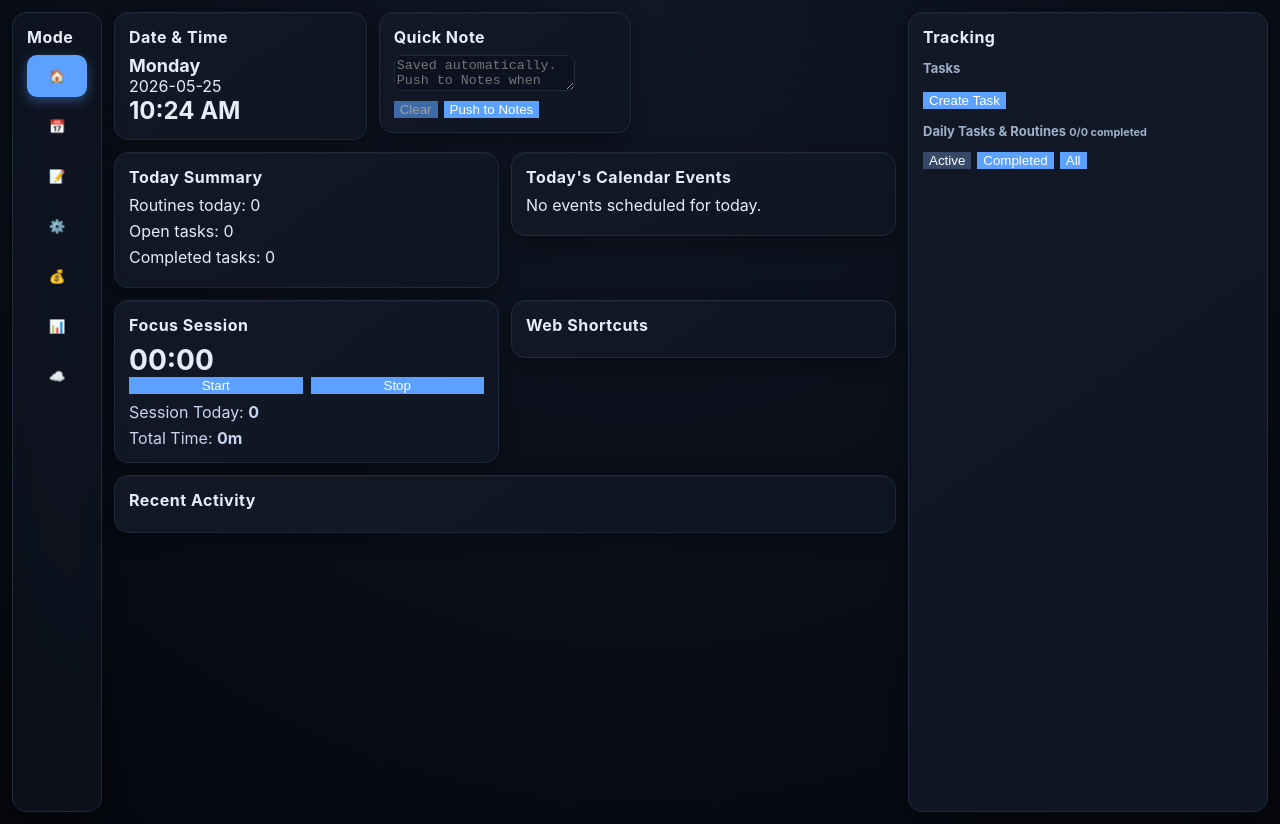
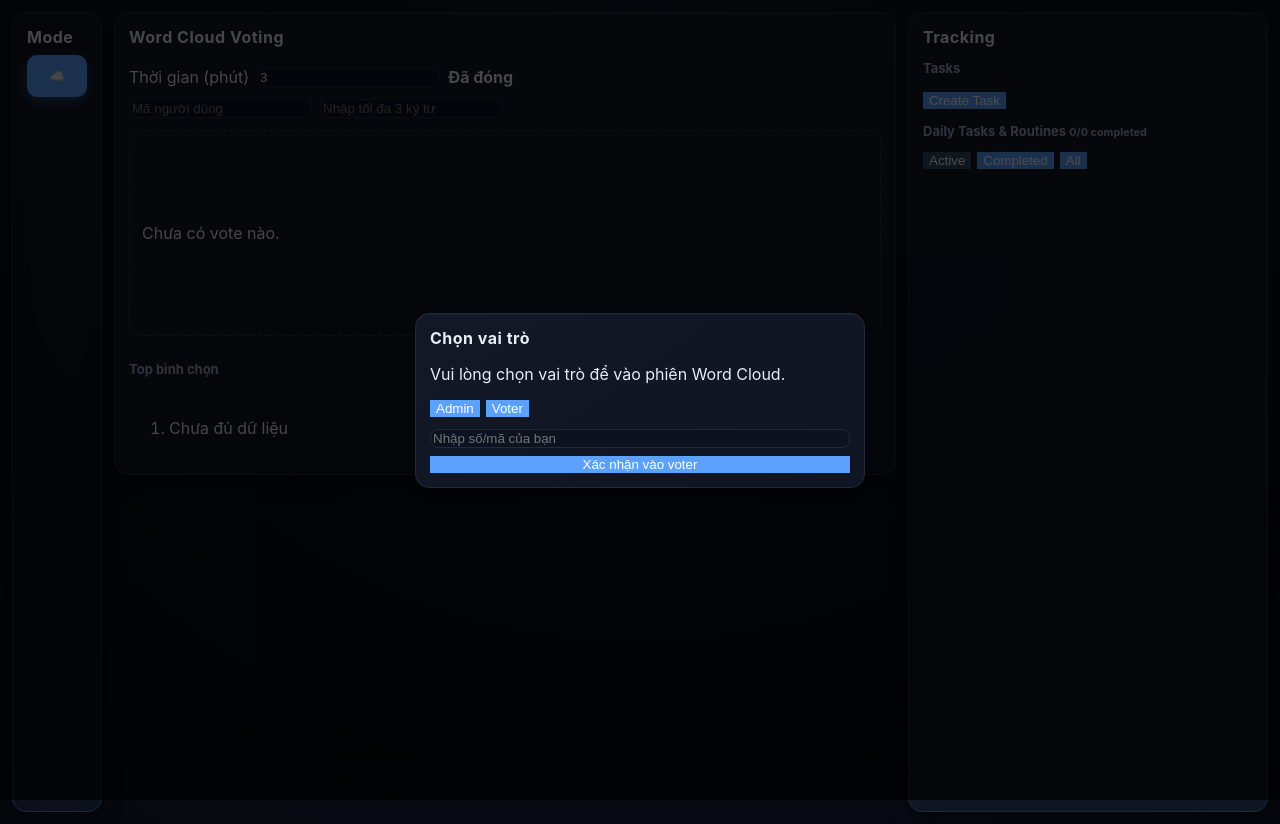
Before and after one commit to Minhmovtpt/I-can-do, a website with bundled scripts: page index.html in a window 1280 px wide. Built offline with nearby package versions, Linux system fonts and the light colour scheme; no server answers.

Commit message:
Add role-based word cloud voting interface

```diff
--- a/index.html
+++ b/index.html
@@ -12,18 +12,18 @@
       <aside class="sidebar card">
         <h2>Mode</h2>
         <nav class="sidebar-nav" id="sidebarNav">
-          <button class="nav-btn is-active" data-view="dashboard" title="Dashboard">🏠</button>
-          <button class="nav-btn" data-view="calendar" title="Calendar">📅</button>
-          <button class="nav-btn" data-view="notes" title="Notes">📝</button>
-          <button class="nav-btn" data-view="settings" title="Settings">⚙️</button>
-          <button class="nav-btn" data-view="finance" title="Finance">💰</button>
-          <button class="nav-btn" data-view="stats" title="Stats">📊</button>
-          <button class="nav-btn" data-view="word-cloud" title="Word Cloud">☁️</button>
+          <button class="nav-btn" data-view="dashboard" title="Dashboard" hidden>🏠</button>
+          <button class="nav-btn" data-view="calendar" title="Calendar" hidden>📅</button>
+          <button class="nav-btn" data-view="notes" title="Notes" hidden>📝</button>
+          <button class="nav-btn" data-view="settings" title="Settings" hidden>⚙️</button>
+          <button class="nav-btn" data-view="finance" title="Finance" hidden>💰</button>
+          <button class="nav-btn" data-view="stats" title="Stats" hidden>📊</button>
+          <button class="nav-btn is-active" data-view="word-cloud" title="Word Cloud">☁️</button>
         </nav>
       </aside>
 
       <main class="main-area">
-        <section class="main-view is-active" data-view="dashboard">
+        <section class="main-view" data-view="dashboard">
           <section class="card dashboard-card dashboard-compact" id="dateTimeCard">
             <h2>Date & Time</h2>
             <div class="date-time-day" id="currentDayOfWeek">-</div>
@@ -186,13 +186,14 @@
         </section>
 
 
-        <section class="main-view" data-view="word-cloud">
+        <section class="main-view is-active" data-view="word-cloud">
           <section class="card word-cloud">
             <h2>Word Cloud Voting</h2>
             <div class="word-cloud-controls">
               <label>Thời gian (phút)</label>
               <input type="number" id="wordCloudDurationInput" min="1" value="3" />
-              <button id="wordCloudStartBtn">Bắt đầu bình chọn</button>
+              <button id="wordCloudStartBtn">Bắt đầu/Cập nhật</button>
+              <button id="wordCloudStopBtn" class="btn-danger">Dừng</button>
               <strong id="wordCloudStatus">Đã đóng</strong>
             </div>
             <div class="word-cloud-controls">
@@ -323,5 +324,20 @@
     </div>
 
     <script type="module" src="./src/ui/ui.js"></script>
+    <div class="role-popup" id="wordCloudRolePopup">
+      <div class="role-popup-card card">
+        <h2>Chọn vai trò</h2>
+        <p>Vui lòng chọn vai trò để vào phiên Word Cloud.</p>
+        <div class="item-actions">
+          <button id="wordCloudSelectAdminBtn">Admin</button>
+          <button id="wordCloudSelectVoterBtn">Voter</button>
+        </div>
+        <div id="wordCloudVoterDeclareArea" hidden>
+          <input type="text" id="wordCloudDeclareVoterIdInput" placeholder="Nhập số/mã của bạn" />
+          <button id="wordCloudConfirmVoterBtn">Xác nhận vào voter</button>
+        </div>
+      </div>
+    </div>
+
   </body>
 </html>
--- a/src/modules/wordCloud.js
+++ b/src/modules/wordCloud.js
@@ -48,7 +48,25 @@ function renderWordCloud(container, votesMap) {
 }
 
 export function initWordCloud(elements, notifyError) {
-  const state = { pollState: null, votes: {} };
+  const state = { pollState: null, votes: {}, role: null, declaredVoterId: "" };
+
+  const applyRoleUi = () => {
+    const isAdmin = state.role === "admin";
+    const isVoter = state.role === "voter";
+
+    elements.wordCloudDurationInput.disabled = !isAdmin;
+    elements.wordCloudStartBtn.hidden = !isAdmin;
+    elements.wordCloudStopBtn.hidden = !isAdmin;
+
+    elements.wordCloudVoterIdInput.disabled = !isVoter;
+    elements.wordCloudVoteInput.disabled = !isVoter;
+    elements.wordCloudVoteBtn.hidden = !isVoter;
+
+    if (isVoter) {
+      elements.wordCloudVoterIdInput.value = state.declaredVoterId;
+      elements.wordCloudVoterIdInput.readOnly = true;
+    }
+  };
 
   const render = () => {
     const open = isPollOpen(state.pollState);
@@ -86,6 +104,28 @@ export function initWordCloud(elements, notifyError) {
     render();
   });
 
+  elements.wordCloudSelectAdminBtn.addEventListener("click", () => {
+    state.role = "admin";
+    elements.wordCloudRolePopup.hidden = true;
+    applyRoleUi();
+  });
+
+  elements.wordCloudSelectVoterBtn.addEventListener("click", () => {
+    elements.wordCloudVoterDeclareArea.hidden = false;
+  });
+
+  elements.wordCloudConfirmVoterBtn.addEventListener("click", () => {
+    const declaredId = normalizeVoterId(elements.wordCloudDeclareVoterIdInput.value);
+    if (!declaredId) {
+      notifyError(new Error("Vui lòng nhập số/mã voter"), "Thiếu mã voter");
+      return;
+    }
+    state.role = "voter";
+    state.declaredVoterId = declaredId;
+    elements.wordCloudRolePopup.hidden = true;
+    applyRoleUi();
+  });
+
   elements.wordCloudStartBtn.addEventListener("click", async () => {
     try {
       const minutes = Number(elements.wordCloudDurationInput.value || 3);
@@ -101,11 +141,24 @@ export function initWordCloud(elements, notifyError) {
     }
   });
 
+  elements.wordCloudStopBtn.addEventListener("click", async () => {
+    try {
+      await wordCloudApi.setPollState({
+        ...(state.pollState || {}),
+        isOpen: false,
+        endsAt: Date.now(),
+      });
+    } catch (error) {
+      notifyError(error, "Không thể dừng bình chọn");
+    }
+  });
+
   elements.wordCloudVoteBtn.addEventListener("click", async () => {
     try {
       const voterId = normalizeVoterId(elements.wordCloudVoterIdInput.value);
       const value = String(elements.wordCloudVoteInput.value || "").trim();
       if (!voterId) throw new Error("Nhập mã người dùng");
+      if (voterId !== state.declaredVoterId) throw new Error("Mã voter không khớp mã đã khai báo");
       if (!value) throw new Error("Nhập nội dung bình chọn");
       if (value.length > 3) throw new Error("Tối đa 3 ký tự");
       if (!isPollOpen(state.pollState)) throw new Error("Phiên bình chọn đã đóng");
@@ -129,5 +182,6 @@ export function initWordCloud(elements, notifyError) {
     render();
   }, 1000);
 
+  applyRoleUi();
   render();
 }
--- a/src/ui/ui.js
+++ b/src/ui/ui.js
@@ -104,12 +104,19 @@ const elements = {
   financeCancelBtn: document.getElementById("financeCancelBtn"),
   wordCloudDurationInput: document.getElementById("wordCloudDurationInput"),
   wordCloudStartBtn: document.getElementById("wordCloudStartBtn"),
+  wordCloudStopBtn: document.getElementById("wordCloudStopBtn"),
   wordCloudStatus: document.getElementById("wordCloudStatus"),
   wordCloudVoterIdInput: document.getElementById("wordCloudVoterIdInput"),
   wordCloudVoteInput: document.getElementById("wordCloudVoteInput"),
   wordCloudVoteBtn: document.getElementById("wordCloudVoteBtn"),
   wordCloudCloud: document.getElementById("wordCloudCloud"),
   wordCloudTopList: document.getElementById("wordCloudTopList"),
+  wordCloudSelectAdminBtn: document.getElementById("wordCloudSelectAdminBtn"),
+  wordCloudSelectVoterBtn: document.getElementById("wordCloudSelectVoterBtn"),
+  wordCloudRolePopup: document.getElementById("wordCloudRolePopup"),
+  wordCloudVoterDeclareArea: document.getElementById("wordCloudVoterDeclareArea"),
+  wordCloudDeclareVoterIdInput: document.getElementById("wordCloudDeclareVoterIdInput"),
+  wordCloudConfirmVoterBtn: document.getElementById("wordCloudConfirmVoterBtn"),
 };
 
 function notifyError(error, fallback = "Operation failed") {
@@ -317,6 +324,7 @@ function initActivityLog() {
 function init() {
   const financeGuard = initFinanceGuard(elements);
   initNavigation(financeGuard);
+  switchMainView("word-cloud");
   initRewardEngine({ notifyError });
   initStats(elements);
   initTasks(elements, notifyError);
--- a/style.css
+++ b/style.css
@@ -553,3 +553,26 @@ h4 {
   border-radius: 999px;
   padding: 4px 10px;
 }
+
+.role-popup {
+  position: fixed;
+  inset: 0;
+  background: rgba(0, 0, 0, 0.7);
+  display: grid;
+  place-items: center;
+  z-index: 1000;
+}
+
+.role-popup[hidden] {
+  display: none;
+}
+
+.role-popup-card {
+  width: min(420px, 92vw);
+}
+
+#wordCloudVoterDeclareArea {
+  margin-top: 12px;
+  display: grid;
+  gap: 8px;
+}
```
